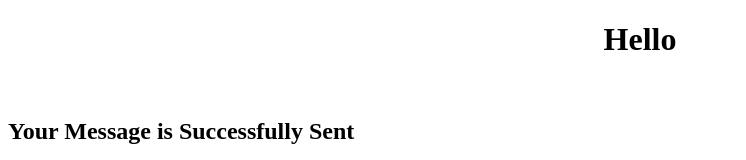
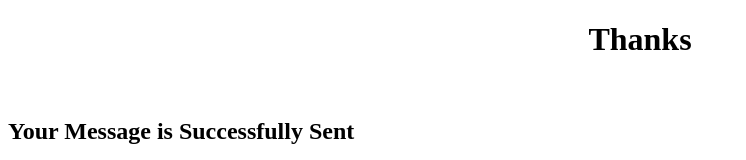
Before and after one commit to Raghav939/Raghav939.github.io, a plain HTML site: page thanks.html in a window 1280 px wide. Shown: the top 160 px of the page, without its empty margins (0-746 px from the left). Drawn offline with Linux system fonts and the light colour scheme.

Commit message:
Update thanks.html

```diff
--- a/thanks.html
+++ b/thanks.html
@@ -7,7 +7,7 @@
     <link rel="stylesheet" href="contact.html">
 </head>
 <body>
-    <center><H1>Hello</H1></center><br>
+    <center><H1>Thanks</H1></center><br>
     <h2>Your Message is Successfully Sent</h2><br><br><br>
     <a href="Index.html"><button>Back To Home Page</button></a>
 </body>
```
